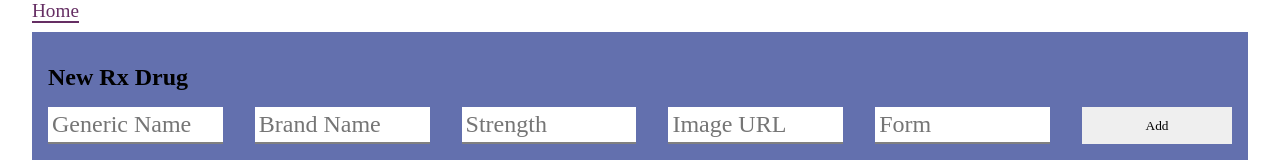
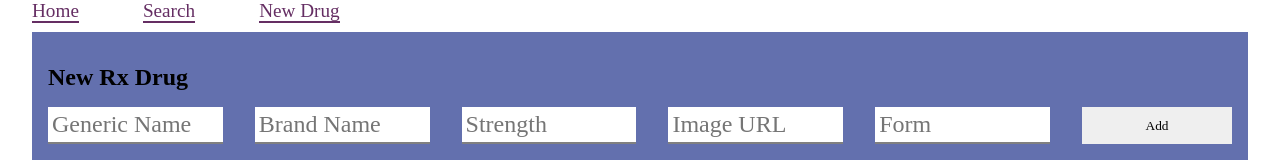
Before and after one commit to minchulan/goodhabits, a React (Create React App) app: page / in a window 1280 px wide. Shown: the top 160 px of the page. Built offline with nearby package versions, Linux system fonts and the light colour scheme; data requests are answered from the project's data file.

Commit message:
added in 2 more client-side routes -- /search and /new-drug

```diff
--- a/src/NavBar.js
+++ b/src/NavBar.js
@@ -6,6 +6,8 @@ const NavBar = () => {
     return (
         <nav>
             <Link to="/">Home</Link>
+            <Link to="/search">Search</Link>
+            <Link to="/new-drug">New Drug</Link>
         </nav>
     );
 }
```
